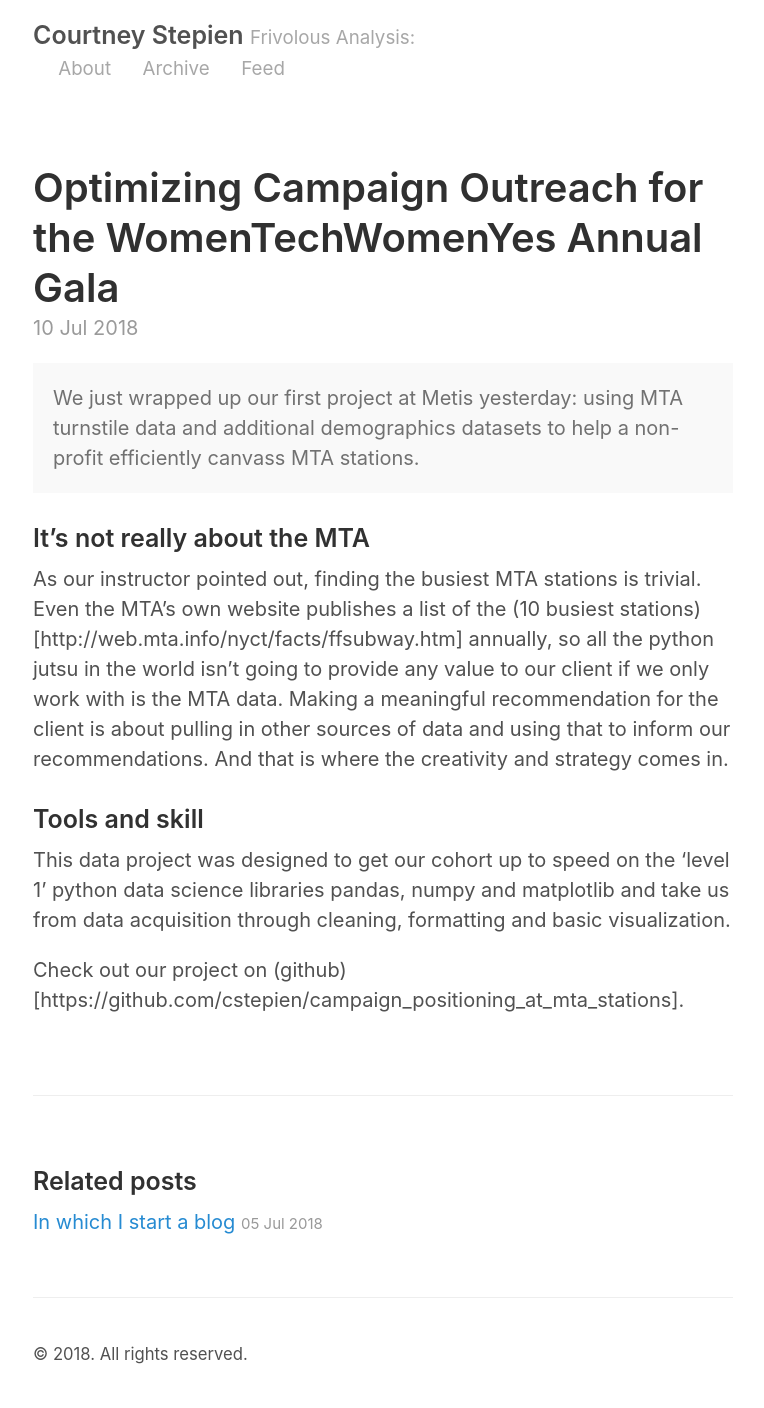
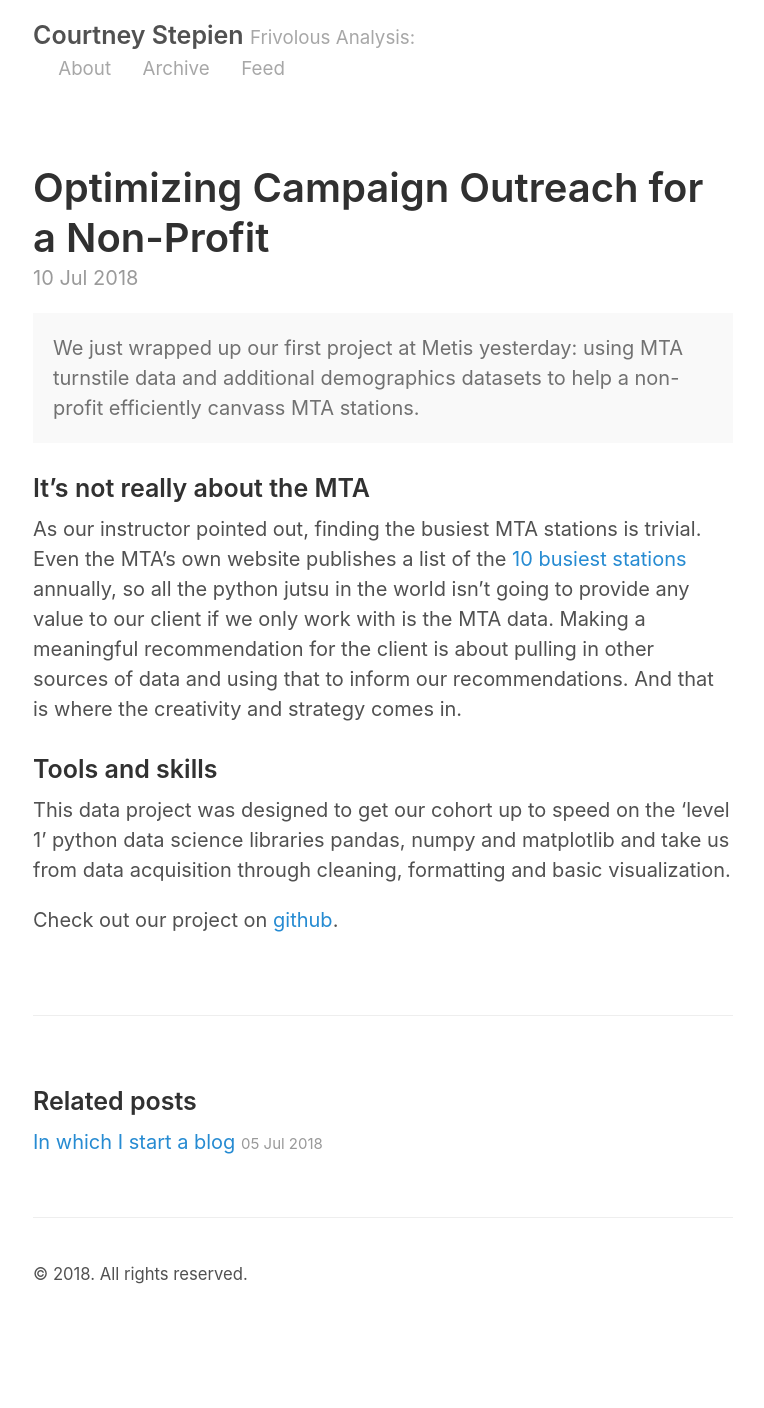
Before and after one commit to cstepien/cstepien.github.io, a Jekyll site: the page built from _posts/2018-07-10-metis-project-1.md, in a window 1280 px wide. Shown: the whole page, without its empty margins (257-1021 px from the left). Built offline with Jekyll 4.4.1, drawn with Linux system fonts in a browser that asks for light colours; after the commit the page ends 1328 px from its top, so only the background shows below that.

Commit message:
Fix hyperlinks in project 1 blog

```diff
--- a/_posts/2018-07-10-metis-project-1.md
+++ b/_posts/2018-07-10-metis-project-1.md
@@ -1,6 +1,6 @@
 ---
 layout: post
-title: Optimizing Campaign Outreach for the WomenTechWomenYes Annual Gala
+title: Optimizing Campaign Outreach for a Non-Profit
 ---
 
 <div class="message">
@@ -9,10 +9,10 @@ We just wrapped up our first project at Metis yesterday: using MTA turnstile dat
 
 ### It's not really about the MTA
 
-As our instructor pointed out, finding the busiest MTA stations is trivial. Even the MTA's own website publishes a list of the (10 busiest stations)[http://web.mta.info/nyct/facts/ffsubway.htm] annually, so all the python jutsu in the world isn't going to provide any value to our client if we only work with is the MTA data. Making a meaningful recommendation for the client is about pulling in other sources of data and using that to inform our recommendations. And that is where the creativity and strategy comes in.
+As our instructor pointed out, finding the busiest MTA stations is trivial. Even the MTA's own website publishes a list of the [10 busiest stations](http://web.mta.info/nyct/facts/ffsubway.htm) annually, so all the python jutsu in the world isn't going to provide any value to our client if we only work with is the MTA data. Making a meaningful recommendation for the client is about pulling in other sources of data and using that to inform our recommendations. And that is where the creativity and strategy comes in.
 
-### Tools and skill
+### Tools and skills
 
 This data project was designed to get our cohort up to speed on the 'level 1' python data science libraries pandas, numpy and matplotlib and take us from data acquisition through cleaning, formatting and basic visualization.
 
-Check out our project on (github)[https://github.com/cstepien/campaign_positioning_at_mta_stations].
+Check out our project on [github](https://github.com/cstepien/campaign_positioning_at_mta_stations).
```
